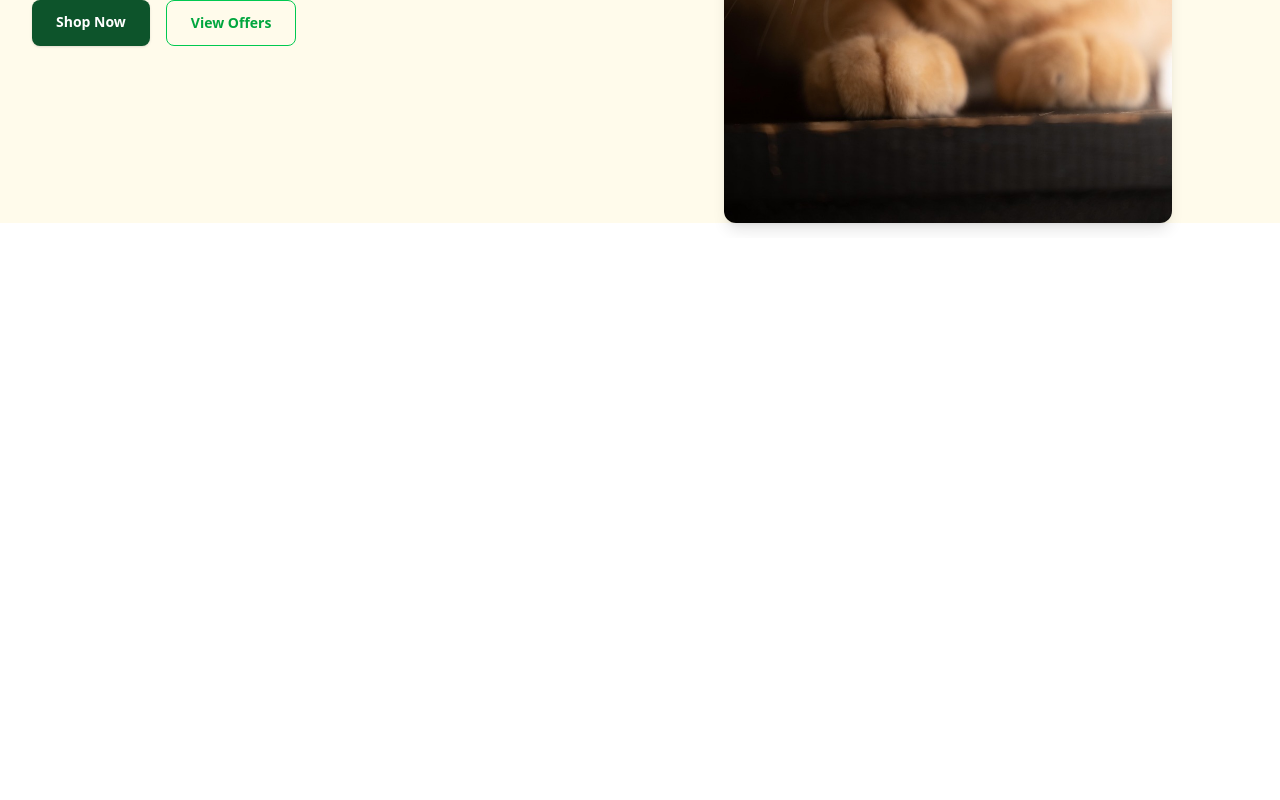
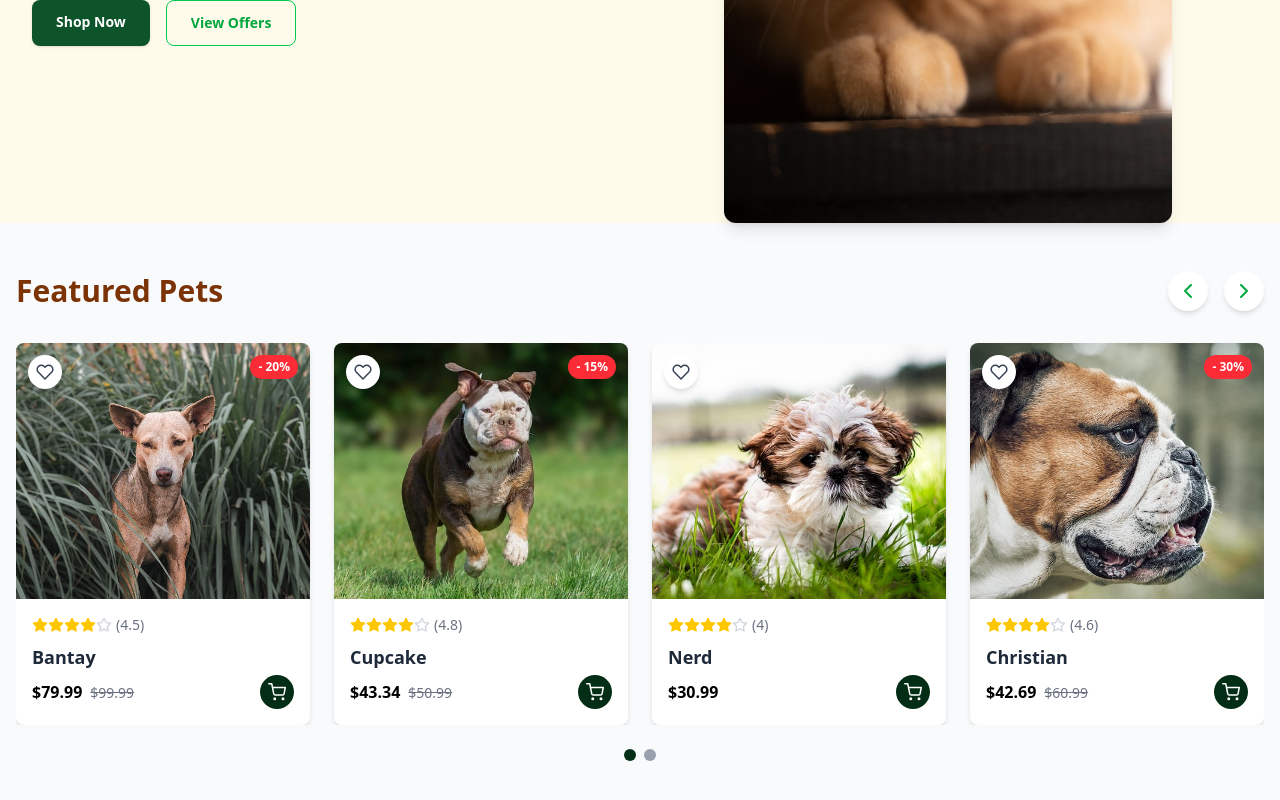
Before and after one commit to satoshii-ace/Petshop, a React (Vite) app in the folder petshop-project/: page / in a window 1280 px wide. Shown: the part 562-1362 px from the top of the page. Before the commit the page ends 800 px from the top, so only its background shows below. Built offline with nearby package versions, Linux system fonts and the light colour scheme.

Commit message:
Done Shop

```diff
--- a/petshop-project/src/App.jsx
+++ b/petshop-project/src/App.jsx
@@ -1,12 +1,14 @@
 import React from 'react'
 import Header from './components/Header'
 import Hero from './components/Hero'
+import Shop from './components/Shop'
 
 const App = () => {
   return (
     <div>
         <Header/>
         <Hero />
+        <Shop />
     </div>
   )
 }
--- a/petshop-project/src/components/Shop.jsx
+++ b/petshop-project/src/components/Shop.jsx
@@ -1,28 +1,152 @@
-import React from 'react'
-import shop from '../assets/pet.png'
+import React, { useEffect, useState } from 'react'
+import pet from '../assets/pet.jpg'
 import pet1 from '../assets/pet1.jpg'
 import pet2 from '../assets/pet2.jpg'
 import pet3 from '../assets/pet3.jpg'
 import pet4 from '../assets/pet4.jpg'
 import pet5 from '../assets/pet5.jpg'
 import pet6 from '../assets/pet6.jpg'
+import { FiChevronLeft, FiChevronRight, FiHeart, FiShoppingCart, FiStar } from 'react-icons/fi'
 
 const Shop = () => {
+    const [currentSlide, setCurrentSlide] = useState(0);
+    const [productsPerPage, setProductsPerPage] = useState(4);
+
     const shop = [
-        {id: 1, name:'Cat', price: 99.99, rating: 4.5, image:pet, discount: 20},
-        {id: 2, name:'Cat', price: 99.99, rating: 4.5, image:pet1, discount: 20},
-        {id: 3, name:'Cat', price: 99.99, rating: 4.5, image:pet2, discount: 20},
-        {id: 4, name:'Cat', price: 99.99, rating: 4.5, image:pet3, discount: 20},
-        {id: 5, name:'Cat', price: 99.99, rating: 4.5, image:pet4, discount: 20},
-        {id: 6, name:'Cat', price: 99.99, rating: 4.5, image:pet5, discount: 20},
-        {id: 7, name:'Cat', price: 99.99, rating: 4.5, image:pet6, discount: 20}
-    ]
+        {id: 1, name:'Bantay', price: 99.99, rating: 4.5, image:pet, discount: 20},
+        {id: 2, name:'Cupcake', price: 50.99, rating: 4.8, image:pet1, discount: 15},
+        {id: 3, name:'Nerd', price: 30.99, rating: 4.0, image:pet2, discount: 0},
+        {id: 4, name:'Christian', price: 60.99, rating: 4.6, image:pet3, discount: 30},
+        {id: 5, name:'Maxx', price: 79.99, rating: 4.1, image:pet4, discount: 10},
+        {id: 6, name:'Spot', price: 33.99, rating: 4.4, image:pet5, discount: 25},
+        {id: 7, name:'Alex', price: 26.99, rating: 4.8, image:pet6, discount: 5}
+    ];
+    useEffect(() =>{
+        const handleResize = () => {
+        if (window.innerWidth < 640){
+            setProductsPerPage(1);
+        }else if (window.innerWidth < 768){
+            setProductsPerPage(2);
+        }else if (window.innerWidth < 1024){
+            setProductsPerPage(3);
+        }else {
+            setProductsPerPage(4);
+        }
+    };
+    handleResize();
+    window.addEventListener('resize', handleResize);
+    return () => window.removeEventListener('resize', handleResize);
+
+    }, []);
+
+    const totalSlides = Math.ceil(shop.length / productsPerPage);
+
+    const nextSlide = () => {
+        setCurrentSlide((prev)=> (prev === totalSlides - 1 ? 0 : prev + 1));
+    };
+    const prevSlide = () => {
+        setCurrentSlide((prev) => (prev === 0 ? totalSlides - 1 : prev - 1));
+    };
+
+    const visibleProducts = shop.slice(
+        currentSlide * productsPerPage,
+        (currentSlide + 1) * productsPerPage
+    );
 
   return (
-    <div>
-
-    </div>
-  )
-}
+    <section id='Shop' className='py-12 scroll-mt-20 bg-gray-50'>
+        <div className='container mx-auto px-4'>
+            <div className='flex justify-between items-center mb-8'>
+                <h2 className='md:text-3xl text-2xl font-bold text-amber-900'>Featured Pets</h2>
+                <div className='flex space-x-4'>
+                    <button
+                    onClick={prevSlide}
+                    className='p-2 rounded-full bg-white shadow-md hover:bg-green-100 text-green-600 transition-colors'
+                    aria-label='Previous slide'
+                    >
+                        <FiChevronLeft size={24} />
+                    </button>
+                    <button
+                    onClick={nextSlide}
+                    className='p-2 rounded-full bg-white shadow-md hover:bg-green-100 text-green-600 transition-colors'
+                    aria-label='Next slide'
+                    >
+                        <FiChevronRight size={24} />
+                    </button>
+                </div>
+            </div>
+            <div className='relative overflow-hidden'>
+                <div className='grid grid-cols-1 sm:grid-cols-2 md:grid-cols-3 lg:grid-cols-4 gap-6'>
+                    {
+                        visibleProducts.map((shop) => (
+                            <div key={shop.id}
+                            className='bg-white rounded-lg shadow-md overflow-hidden transition-all duration-300 hover:scale-105'
+                            >
+                                <div className='relative'>
+                                    <img src={shop.image} alt={shop.name}
+                                    className='w-full h-64 object-cover' />
+                                    {
+                                        shop.discount >0 && (
+                                            <span className='absolute top-3 right-3 bg-red-500 text-white text-xs font-bold px-2 py-1 rounded-full'>
+                                                - {shop.discount}%
+                                            </span>
+                                        )
+                                    }
+                                    <button className='absolute top-3 left-3 p-2 bg-white rounded-full shadow-md hover:bg-green-100 text-gray-700'>
+                                        <FiHeart size={18} />
+                                    </button>
+                                </div>
+                                <div className='p-4'>
+                                    <div className='flex items-center mb-2'>
+                                        {
+                                            [...Array(5)].map((_, i) => (
+                                                <FiStar key={i} size={16}
+                                                className={i < Math.floor(shop.rating)
+                                                    ? 'text-yellow-400 fill-current'
+                                                    : 'text-gray-300'
+                                                }/>))
+                                        }
+                                        <span className='text-sm text-gray-500 ml-1'>
+                                            ({shop.rating})
+                                        </span>
+                                    </div>
+                                    <h3 className='text-lg font-semibold text-gray-800 mb-1'>
+                                        {shop.name}
+                                    </h3>
+                                    <div className='flex items-center justify-between'>
+                                        <div>
+                                            <span className='text=lg font-bold text=green-600'>
+                                                ${(shop.price * (1 - shop.discount/100)).toFixed(2)}
+                                            </span>
+                                            {
+                                                shop.discount > 0 && (
+                                                    <span className='text-sm text-gray-500 line-through ml-2'>
+                                                        ${shop.price.toFixed(2)}
+                                                    </span>
+                                                )
+                                            }
+                                        </div>
+                                        <button className='p-2 bg-green-950 rounded-full text-white hover:bg-green-700 transition-colors'>
+                                            <FiShoppingCart size={18} />
+                                        </button>
+                                    </div>
+                                </div>
+                            </div>
+                        ))
+                    }
+                </div>
+            </div>
+            <div className='flex justify-center mt-6 space-x-2'>
+                {[...Array(totalSlides)].map((_, index) =>(
+                    <button key={index} onClick={() => setCurrentSlide(index)}
+                    className={`w-3 h-3 rounded-full ${currentSlide === index ? 'bg-green-950':'bg-gray-400'}`}
+                    aria-label={`Go to slide ${index + 1}`}></button>
+                )
+                )}
+            </div>
+        </div>
+    </section>
+  );
+};
 
 export default Shop
```
